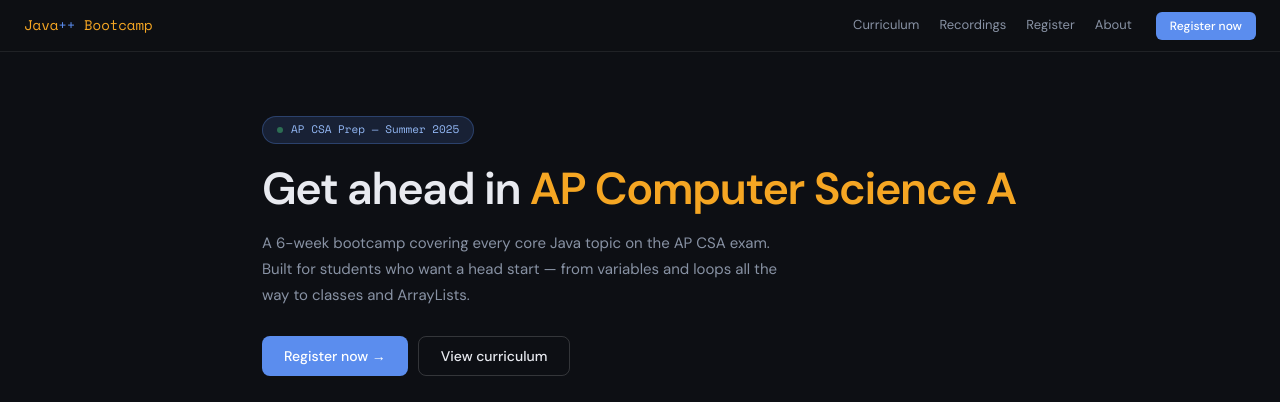
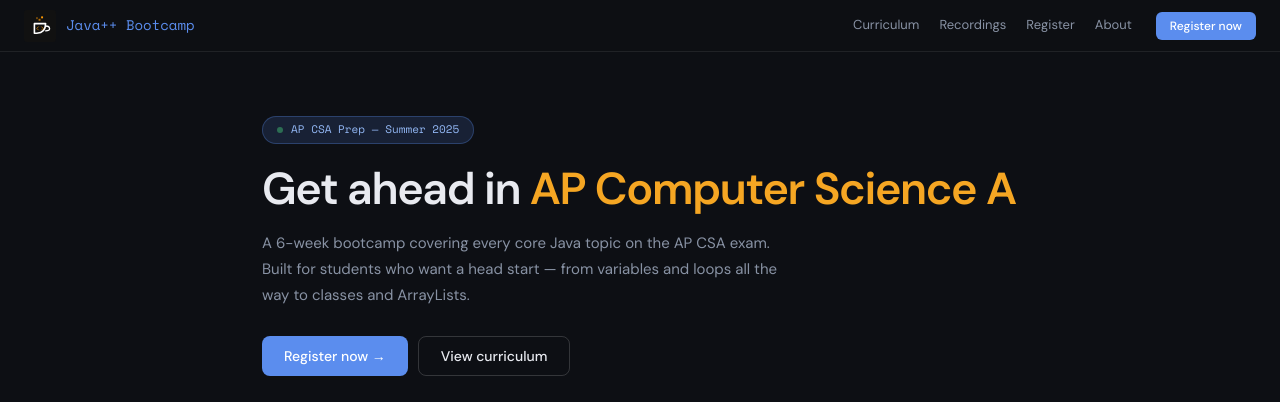
Before and after one commit to danygam123/java-bootcamp, a website: page frontend/index.html.html in a window 1280 px wide. Shown: the top 402 px of the page. Drawn offline with nearby package versions, Linux system fonts and the light colour scheme.

Commit message:
added logo

```diff
--- a/frontend/index.html.html
+++ b/frontend/index.html.html
@@ -21,6 +21,21 @@ body{background:var(--bg);color:var(--text);font-family:'DM Sans',sans-serif;fon
 nav{background:rgba(13,15,20,0.95);border-bottom:1px solid var(--border);padding:0 1.5rem;display:flex;align-items:center;gap:1rem;height:52px;}
 .nav-brand{font-family:'Space Mono',monospace;font-size:14px;color:var(--accent);white-space:nowrap;cursor:pointer;}
 .nav-brand span{color:var(--java);}
+.logo{
+  height:32px;
+  width:auto;
+}
+
+.nav-brand{
+  display:flex;
+  align-items:center;
+  gap:10px;
+  font-family:'Space Mono',monospace;
+  font-size:14px;
+  color:var(--accent);
+  white-space:nowrap;
+  cursor:pointer;
+}
 .nav-links{display:flex;gap:1.25rem;margin-left:auto;}
 .nav-links a{color:var(--muted);font-size:13px;text-decoration:none;cursor:pointer;transition:color .2s;}
 .nav-links a:hover,.nav-links a.active{color:var(--text);}
@@ -169,7 +184,10 @@ footer{border-top:1px solid var(--border);padding:1.5rem 2rem;text-align:center;
 <link href="https://fonts.googleapis.com/css2?family=Space+Mono:wght@400;700&family=DM+Sans:wght@300;400;500;600&display=swap" rel="stylesheet"/>
 
 <nav>
-  <div class="nav-brand" onclick="showPage('home')">Java<span>++</span> Bootcamp</div>
+  <div class="nav-brand" onclick="showPage('home')">
+  <img src="images/logo.svg" alt="Java Bootcamp Logo" class="logo">
+  <span>Java++ Bootcamp</span>
+</div>
   <div class="nav-links">
     <a onclick="showPage('home');scroll2('curriculum')">Curriculum</a>
     <a onclick="showPage('home');scroll2('recordings')">Recordings</a>
```
Also changed, not shown: frontend/images/logo.svg (added).
